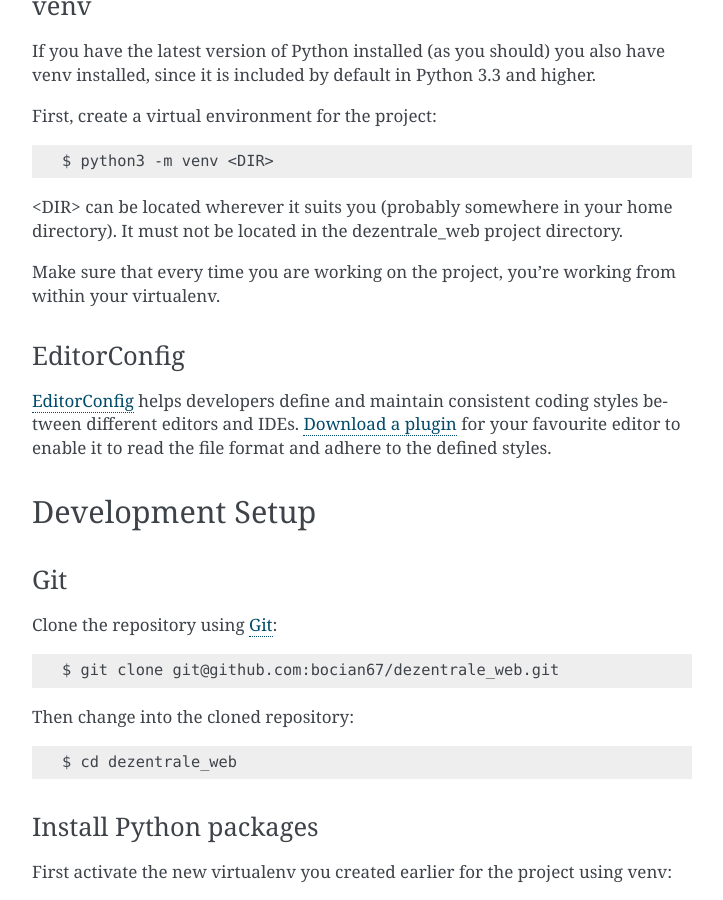
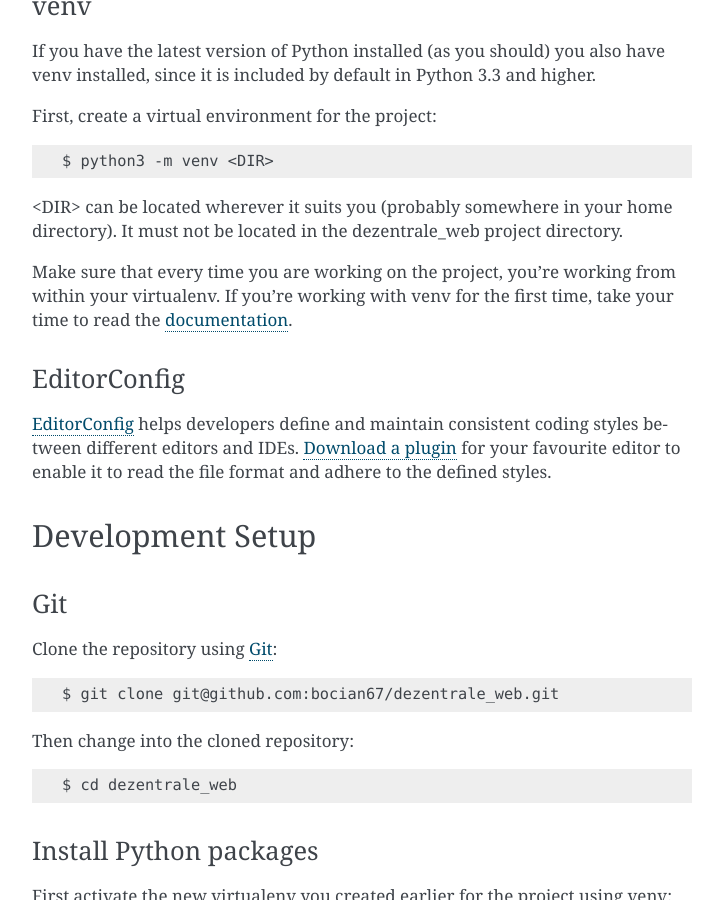
Before and after one commit to stevenc99/dezentrale_web, a Sphinx documentation site: the page built from docs/installation.rst, in a window 1280 px wide and 900 px high, scrolled down 1421 px. Shown: the whole window, without its empty margins (388-1111 px from the left). Built offline with Sphinx 7.4.7, drawn with Linux system fonts in a browser that asks for light colours.

Commit message:
add link to venv doc

```diff
--- a/docs/installation.rst
+++ b/docs/installation.rst
@@ -98,6 +98,8 @@ First, create a virtual environment for the project:
 It must not be located in the dezentrale_web project directory.
 
 Make sure that every time you are working on the project, you're working from within your virtualenv.
+If you're working with venv for the first time, take your time to read the `documentation
+<https://docs.python.org/3/library/venv.html/>`_.
 
 
 EditorConfig
```
